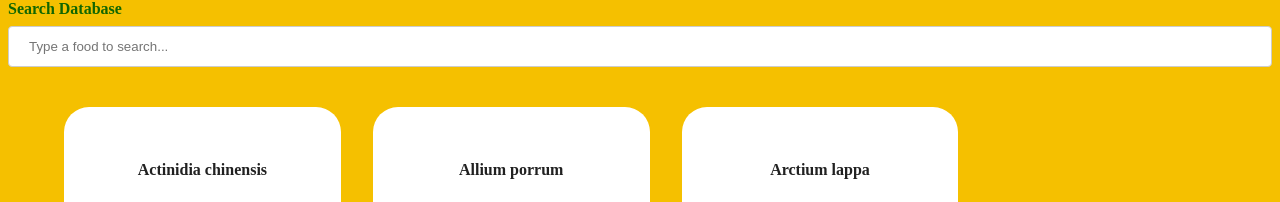
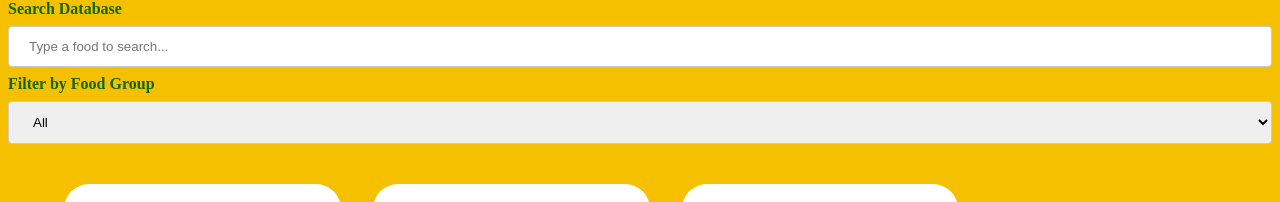
Before and after one commit to laurentyson85/scientific-foodie, a React (Create React App) app: page /foods in a window 1280 px wide. Shown: the part 226-428 px from the top of the page. Built offline with nearby package versions, Linux system fonts and the light colour scheme; data requests are answered from the project's data file.

Commit message:
Add basic JSX for Filter

```diff
--- a/src/components/Filter.js
+++ b/src/components/Filter.js
@@ -3,9 +3,20 @@ import React from "react";
 
 function Filter() {
   return (
-    <div>
-
-    </div>
+      <div className="Filter">
+        <label>Filter by Food Group</label>
+        <select name="filter" >
+          <option value="All">All</option>
+          <option value="Cereals and cereal products">Cereals</option>
+          <option value="Coffee and coffee products">Coffee</option>
+          <option value="Fruits">Fruits</option>
+          <option value="Gourds">Gourds</option>
+          <option value="Herbs and Spices">Herbs and Spices</option>
+          <option value="Nuts">Nuts</option>
+          <option value="Pulses">Pulses</option>
+          <option value="Vegetabels">Vegetabels</option>
+        </select>
+      </div>
   );
 }
 
--- a/src/components/FoodContainer.js
+++ b/src/components/FoodContainer.js
@@ -1,6 +1,7 @@
 import React from "react";
 import FoodCard from "./FoodCard";
 import Search from "./Search";
+import Filter from "./Filter";
 
 function FoodContainer({foods}) {
 
@@ -19,6 +20,7 @@ function FoodContainer({foods}) {
   return (
     <div>
         <Search/>
+        <Filter />
         <ul className="cards">{myFoods}</ul>
     </div>
 
--- a/src/components/Search.js
+++ b/src/components/Search.js
@@ -7,7 +7,7 @@ function Search() {
       <label>Search Database</label>
       <input
         type="text"
-        id="search"
+        // id="search"
         // value={search}
         placeholder="Type a food to search..."
         // onChange={(event) => onSearchChange(event.target.value)}
```
